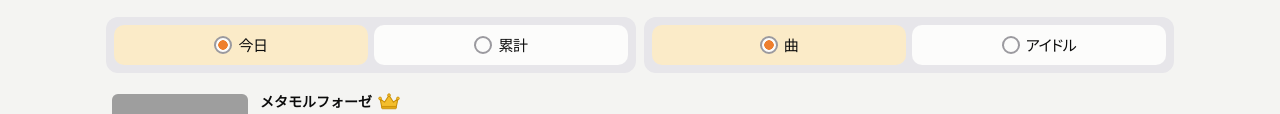
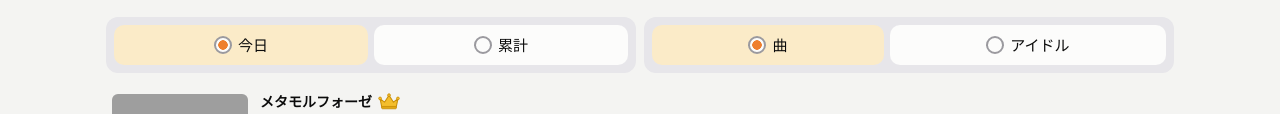
Before and after one commit to flying-tent/gakmas, a plain HTML site: page mv.html in a window 1280 px wide. Shown: the part 209-323 px from the top of the page. Drawn offline with Linux system fonts and the light colour scheme; grey boxes are pictures that could not be loaded; a web font is replaced by a local one.

Commit message:
表示切替ボタンの幅を文字数に合わせ、字間の詰めをやめる
Co-Authored-By: Claude Opus 5.5 <noreply@anthropic.com>
Claude-Session: https://claude.ai/code/session_01GNSKjqYXPzRcTHVGWbpSx7

```diff
--- a/mv.html
+++ b/mv.html
@@ -136,9 +136,10 @@
   .radio-group { margin: 0; padding: 8px; border: 0; border-radius: 12px; background: var(--radio-panel); min-width: 0; }
   /* 見出しは画面には出さず、読み上げ用にだけ残す */
   .sr-only { position: absolute; width: 1px; height: 1px; padding: 0; margin: -1px; overflow: hidden; clip: rect(0 0 0 0); white-space: nowrap; border: 0; }
-  .radios { display: grid; grid-template-columns: 1fr 1fr; gap: 6px; }
+  /* ボタンの幅は文字数に合わせ、残りの幅を均等に足す(「曲」は狭く、「アイドル」は広く) */
+  .radios { display: flex; gap: 6px; }
+  .radios .radio { flex: 1 1 auto; }
   .radio { display: flex; align-items: center; justify-content: center; gap: 6px; min-height: 40px; padding: 6px 6px; border-radius: 10px; background: var(--surface-1); cursor: pointer; font-size: 15px; font-weight: 500; color: var(--text-primary); -webkit-tap-highlight-color: transparent; white-space: nowrap; }
-  .radio span { font-feature-settings: "palt"; letter-spacing: -0.03em; }
   .radio:has(input:checked) { background: var(--radio-on-bg); }
   .radio input { appearance: none; -webkit-appearance: none; flex: none; width: 18px; height: 18px; margin: 0; border-radius: 50%; border: 2px solid var(--radio-ring); background: var(--surface-1); }
   .radio input:checked { background: radial-gradient(circle, var(--radio-dot) 0 4.5px, var(--surface-1) 5px); }
```
